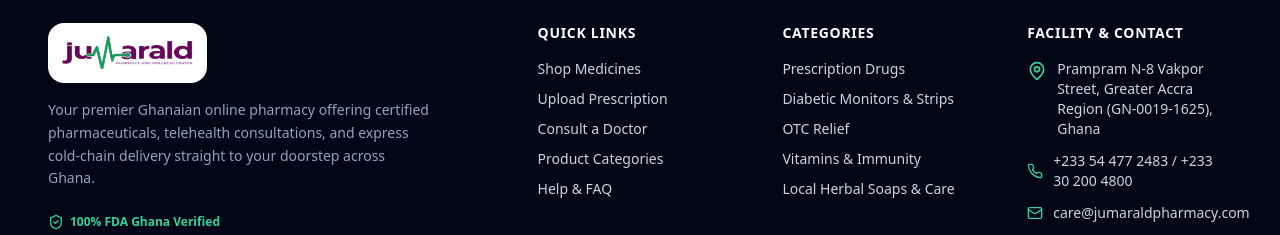
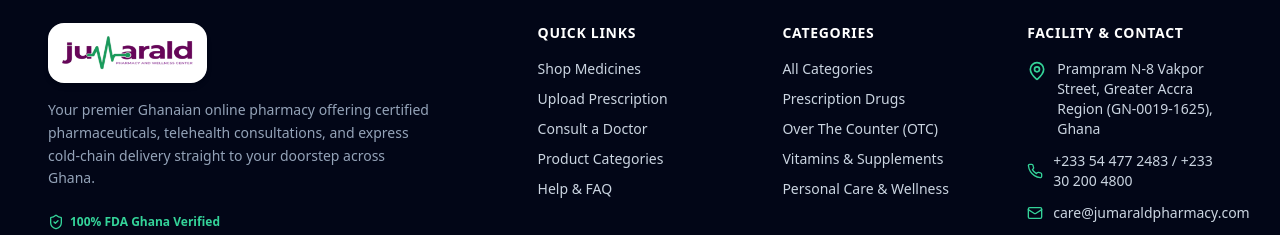
Before and after one commit to arnocansey/jumaraldpharmacy, a Next.js app in the folder frontend/: page /reset-password in a window 1280 px wide. Shown: the part 813-1048 px from the top of the page. Built offline with nearby package versions, Linux system fonts and the light colour scheme; no server answers.

Commit message:
fix(frontend): remove all hardcoded mock category links and query params across layout components

```diff
--- a/frontend/src/app/page.tsx
+++ b/frontend/src/app/page.tsx
@@ -180,7 +180,7 @@
               <p className="text-sm text-slate-300 max-w-sm">
                 Save big on SD Codefree Glucose Kits, OneTouch Select Plus Meters, and Blood Pressure devices.
               </p>
-              <Link href="/shop?category=diabetic-care" className="inline-block pt-2">
+              <Link href="/shop" className="inline-block pt-2">
                 <Button variant="primary" size="md" className="bg-amber-500 hover:bg-amber-600 text-slate-950 font-bold">
                   <span>Shop Diagnostic Sale</span>
                   <ArrowRight className="h-4 w-4" />
--- a/frontend/src/components/home/HeroCarousel.tsx
+++ b/frontend/src/components/home/HeroCarousel.tsx
@@ -26,7 +26,7 @@
       badge: "Limited Time Offer — 24% OFF",
       title: "Diabetic Monitors & Blood Glucose Strips",
       subtitle: "Save big on SD Codefree Glucose Kits, OneTouch Select Plus Meters, and essential diagnostic devices with GPHC pharmacist support.",
-      primaryCta: { text: "Shop Diabetic Care", href: "/shop?category=diabetic-care" },
+      primaryCta: { text: "Shop Diagnostic Devices", href: "/shop" },
       secondaryCta: { text: "View Offers", href: "/shop" },
     },
     {
--- a/frontend/src/components/layout/Footer.tsx
+++ b/frontend/src/components/layout/Footer.tsx
@@ -40,11 +40,11 @@
           <div>
             <h4 className="text-sm font-bold uppercase tracking-wider text-white mb-4">Categories</h4>
             <ul className="space-y-2.5 text-sm">
-              <li><Link href="/shop?category=prescription-medicines" className="hover:text-emerald-400 transition-colors">Prescription Drugs</Link></li>
-              <li><Link href="/shop?category=diabetic-care" className="hover:text-emerald-400 transition-colors">Diabetic Monitors & Strips</Link></li>
-              <li><Link href="/shop?category=over-the-counter" className="hover:text-emerald-400 transition-colors">OTC Relief</Link></li>
-              <li><Link href="/shop?category=vitamins-supplements" className="hover:text-emerald-400 transition-colors">Vitamins & Immunity</Link></li>
-              <li><Link href="/shop?category=personal-care" className="hover:text-emerald-400 transition-colors">Local Herbal Soaps & Care</Link></li>
+              <li><Link href="/categories" className="hover:text-emerald-400 transition-colors">All Categories</Link></li>
+              <li><Link href="/shop" className="hover:text-emerald-400 transition-colors">Prescription Drugs</Link></li>
+              <li><Link href="/shop" className="hover:text-emerald-400 transition-colors">Over The Counter (OTC)</Link></li>
+              <li><Link href="/shop" className="hover:text-emerald-400 transition-colors">Vitamins & Supplements</Link></li>
+              <li><Link href="/shop" className="hover:text-emerald-400 transition-colors">Personal Care & Wellness</Link></li>
             </ul>
           </div>
 
```
